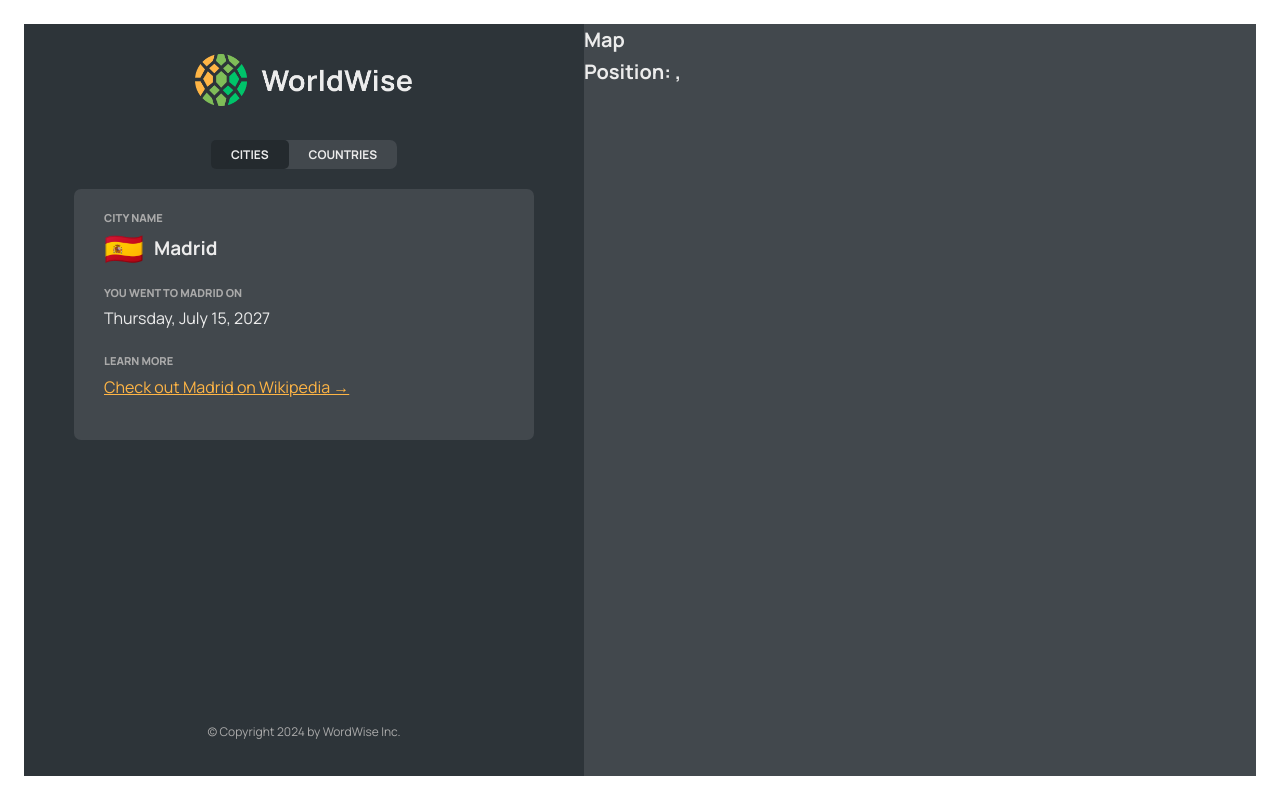
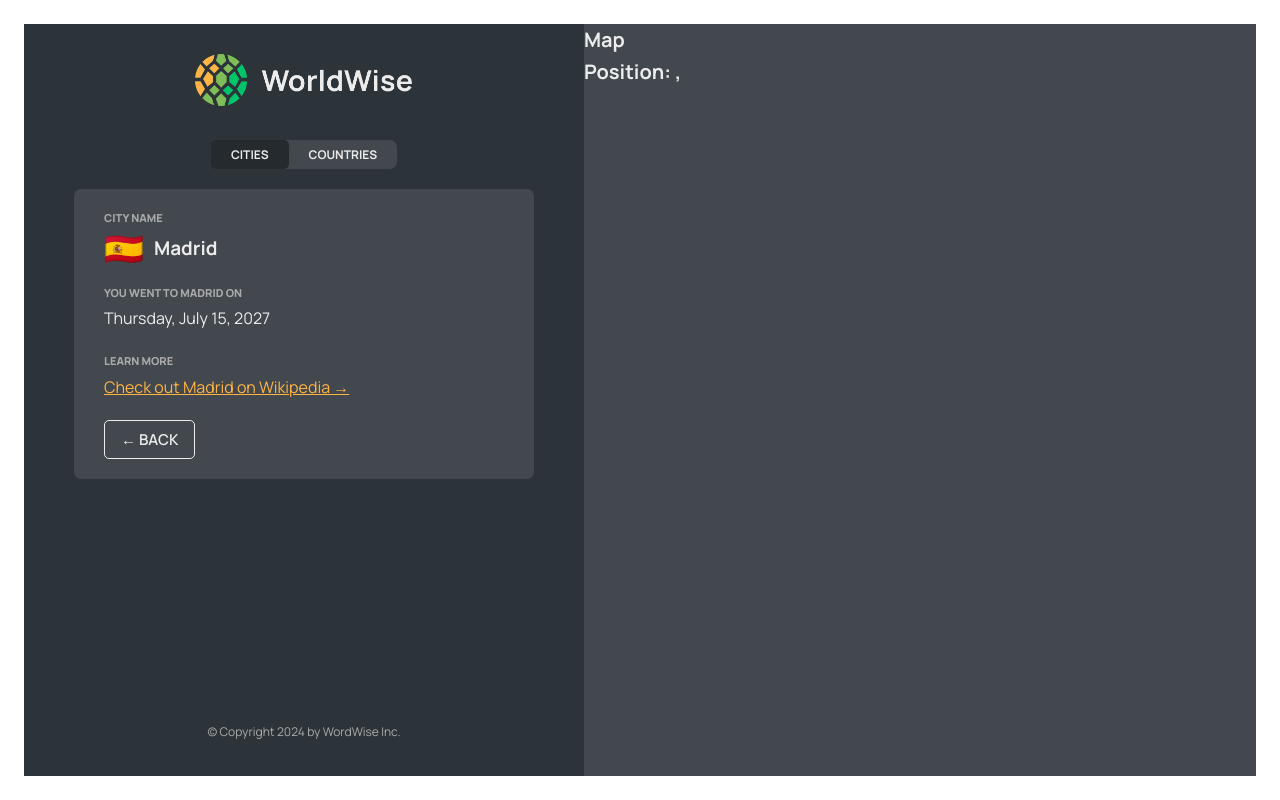
Before and after one commit to LuaanNguyen/worldwise, a React (Vite) app: page /app/cities/17806751 in a window 1280 px wide. Built offline with nearby package versions, Linux system fonts and the light colour scheme; data requests are answered from the project's data file.

Commit message:
Added Active Button, Back Button to City/ CityItem 🔘

```diff
--- a/src/components/City.jsx
+++ b/src/components/City.jsx
@@ -3,6 +3,8 @@ import { useEffect } from "react";
 import styles from "./City.module.css";
 import { useCities } from "../context/CitiesContext";
 import Spinner from "./Spinner";
+import Button from "./Button";
+import { useNavigate } from "react-router-dom";
 
 const formatDate = (date) =>
   new Intl.DateTimeFormat("en", {
@@ -15,6 +17,7 @@ const formatDate = (date) =>
 function City() {
   const { id } = useParams();
   const { getCity, currentCity, isLoading } = useCities();
+  const navigate = useNavigate();
 
   useEffect(
     function () {
@@ -68,7 +71,18 @@ function City() {
           </a>
         </div>
 
-        <div>{/* <ButtonBack /> */}</div>
+        <div>
+          <Button
+            type="back"
+            onClick={(e) => {
+              e.preventDefault();
+              navigate(-1);
+            }}
+          >
+            {/* Navigate Back */}
+            &larr; Back
+          </Button>
+        </div>
       </div>
     </>
   );
--- a/src/components/CityItem.jsx
+++ b/src/components/CityItem.jsx
@@ -1,5 +1,6 @@
 import styles from "./CityItem.module.css";
 import { Link } from "react-router-dom";
+import { useCities } from "../context/CitiesContext";
 
 const formatDate = (date) =>
   new Intl.DateTimeFormat("en", {
@@ -10,13 +11,16 @@ const formatDate = (date) =>
   }).format(new Date(date));
 
 function CityItem({ city }) {
+  const { currentCity } = useCities();
   const { cityName, emoji, date, id, position } = city;
 
   return (
     <li>
       <Link
         to={`${id}?lat=${position.lat}&lng=${position.lng}`}
-        className={styles.cityItem}
+        className={` ${styles.cityItem} ${
+          currentCity.id === id ? styles["cityItem--active"] : ""
+        }`}
       >
         <span className={styles.emoji}>{emoji}</span>
         <h3 className={styles.name}>{cityName}</h3>
```
